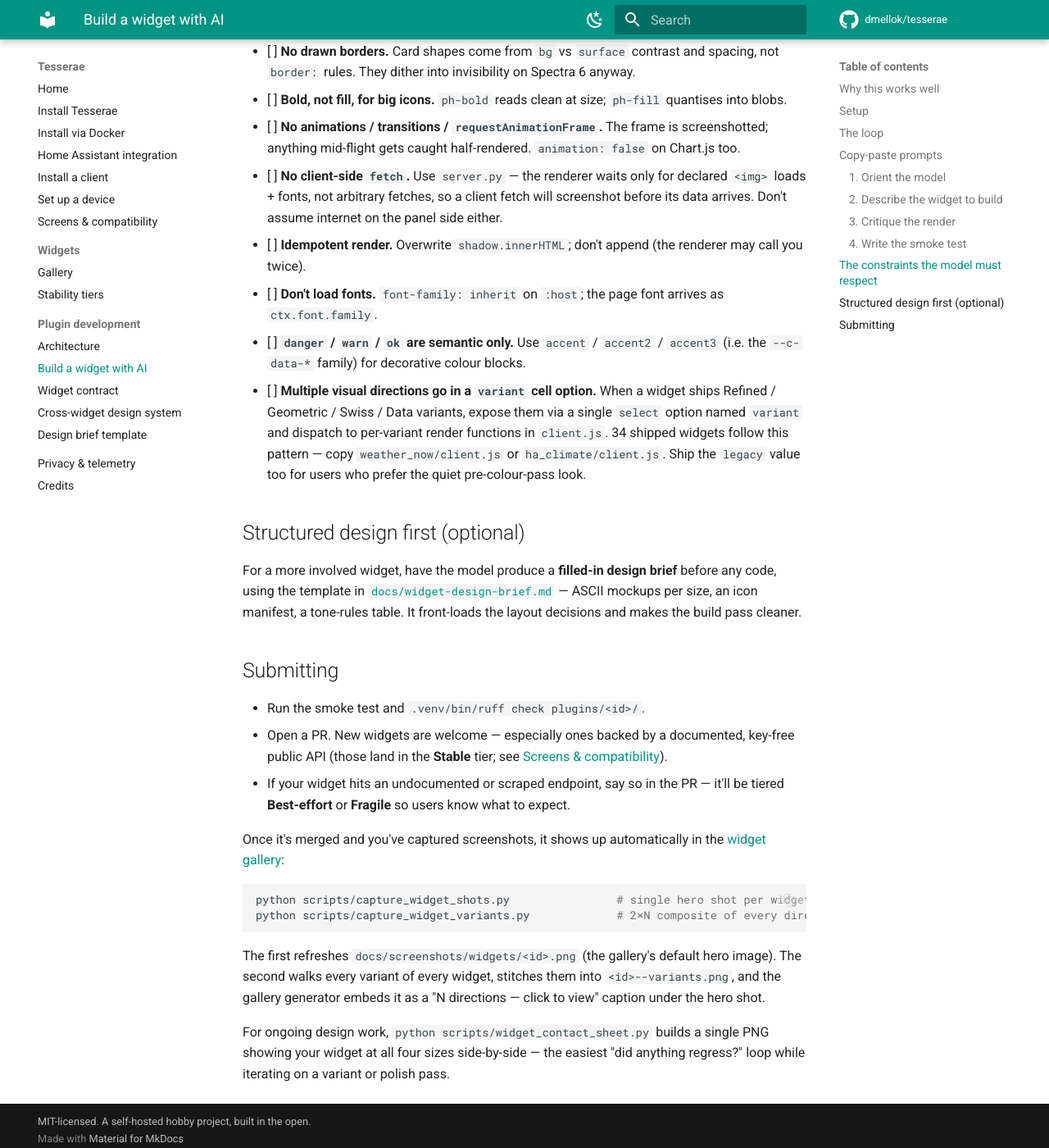
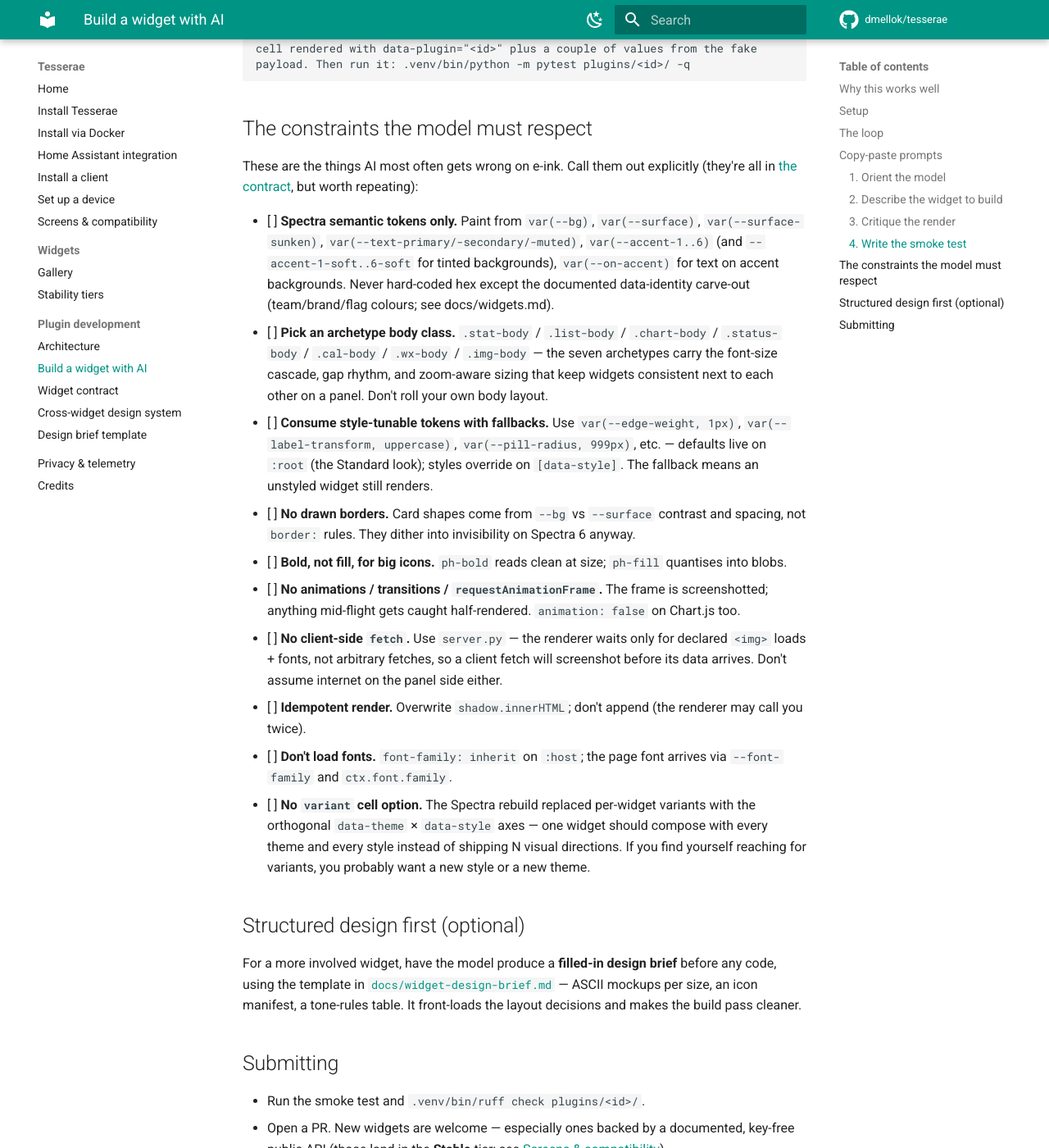
Before and after one commit to dmellok/tesserae, an MkDocs documentation site: the page built from docs/dev/writing-a-plugin.md, in a window 1280 px wide and 1400 px high, scrolled down 3169 px. Shown: the whole window at 82% size. Built offline with MkDocs 1.6.1 and Material for MkDocs 9.7.7, drawn with Linux system fonts in a browser that asks for light colours; comment, search, counter and statistics services are not loaded; some of the changed text lies outside the part shown.

Commit message:
docs: refresh writing-a-plugin.md to Spectra-era doctrine
Wider recon turned up a much narrower stale surface than expected.
``--c-zoom`` is still alive (per ``spectra-widgets.css``), and the
other widget docs (``widgets.md`` / ``widget-design-system.md`` /
``widget-build-prompt.md`` / ``widget-design-brief.md``) already paint
in Spectra terms. Only ``dev/writing-a-plugin.md`` was carrying
pre-purge vocabulary.

Changes there:

* "The contract" intro now names the Spectra semantic tokens
  (``--bg``, ``--surface``, ``--text-primary``, ``--accent-1..6``)
  and the orthogonal ``data-style`` axis instead of the dead
  ``--c-*`` layer.
* Model-orient prompt explicitly lists the Spectra token families
  (semantic + style-tunable), the seven body archetypes, and points
  the model at ``widget-design-system.md`` alongside ``widgets.md``.
* Describe-the-widget prompt swapped from ``--theme-accent /
  accent2 / accent3 + surface2`` (pre-purge token names that no
  longer exist) to ``--accent-1 / --accent-2 / --accent-3`` plus
  ``--accent-*-soft`` and ``--surface-sunken``. Notes that Spectra
  widgets don't ship a ``client.css`` — styles live in a ``<style>``
  block inside ``shadow.innerHTML``.
* Constraints checklist rewritten:
  - "Semantic tokens only" now lists the actual Spectra surface /
    text / accent names instead of ``--c-*`` and ``--c-data-*``.
  - Added "Pick an archetype body class" bullet pointing at the
    seven archetypes.
  - Added "Consume style-tunable tokens with fallbacks"
    (``var(--edge-weight, 1px)`` etc.) — the ``data-style`` axis
    contract.
  - Dropped the "Multiple visual directions go in a variant cell
    option" bullet (variants were stripped in v0.16.27; one widget
    composes with every (theme, style) pair now).
* Submitting section: drop the ``capture_widget_variants.py``
  invocation (script no longer exists) and the variant-composite
  caption story; replaced with a pointer at ``/_test/matrix`` for
  cross-theme / cross-style visual checks.

Other widget docs untouched — verified with grep that every remaining
``--c-*`` reference is ``--c-zoom`` (live), and zero remaining
``--theme-*`` / variant-cell-option / ``--c-data-*`` / ``c-ok|warn|danger``
hits across the doc set.

Co-Authored-By: Claude Opus 4.7 (1M context) <noreply@anthropic.com>

````diff
--- a/docs/dev/writing-a-plugin.md
+++ b/docs/dev/writing-a-plugin.md
@@ -18,7 +18,7 @@ should read it too.
 
 ## Why this works well
 
-- **The contract is small and explicit.** [`docs/widgets.md`](../widgets.md) defines the whole surface: the `render(shadow, ctx)` signature, the `ctx` shape, the `--c-*` colour layer, container queries, the e-ink rules. A model that reads it has everything it needs.
+- **The contract is small and explicit.** [`docs/widgets.md`](../widgets.md) defines the whole surface: the `render(shadow, ctx)` signature, the `ctx` shape, the Spectra semantic tokens (`--bg`, `--surface`, `--text-primary`, `--accent-1..6`, etc.) and the orthogonal `data-style` axis, container queries, the e-ink rules. A model that reads it has everything it needs.
 - **There are 58 worked examples** in `plugins/`. "Model your widget on `weather_now`" is a one-line instruction that carries an enormous amount of design and structure.
 - **The feedback loop is seconds.** `/_test/render?plugin=<id>&size=md` renders a single widget with no dashboard. The dev server auto-reloads; refresh to see edits.
 - **Every widget ships a smoke test.** The model can write it and you can run it — objective "did it work" rather than vibes.
@@ -60,13 +60,20 @@ A widget is a drop-a-folder plugin under plugins/<id>/ with:
   - client.css   (styles)
   - server.py    (optional, server-side data fetch -> ctx.data)
 
-Before writing anything, read docs/widgets.md end to end — it is the full
-contract: the ctx shape, the colour layers (paint from the --c-* semantic
-tokens, never the raw --theme-* primitives; --c-data-* for categorical
-colour, --c-ok/warn/danger for status only; no hard-coded hex), container
-queries (cqw/cqh), Phosphor icon usage (bold for big icons, never fill), and
-the e-ink constraints (no drawn borders, no animations, no client-side fetch
-— use server.py).
+Before writing anything, read docs/widgets.md and
+docs/widget-design-system.md end to end — together they're the full
+contract: the ctx shape; the Spectra token layers (paint from the
+semantic layer: --bg, --surface, --surface-sunken, --text-primary /
+--text-secondary / --text-muted, --accent-1..6 plus their
+--accent-*-soft pairs, --on-accent — never hard-coded hex except the
+documented data-identity colours like team/brand/flag); the orthogonal
+--data-style axis (typography / spacing / shape — never colour) and
+the style-tunable tokens it exposes (--edge-weight, --label-transform,
+--pill-radius, etc.); the seven archetype body classes (.stat-body,
+.list-body, .chart-body, .status-body, .cal-body, .wx-body, .img-body);
+container queries (cqw/cqh); Phosphor icon usage (bold for big icons,
+never fill); and the e-ink constraints (no drawn borders, no
+animations, no client-side fetch — use server.py).
 
 Then read these three shipped widgets as the canonical patterns:
 plugins/weather_now, plugins/weather_hourly, plugins/weather_forecast.
@@ -98,11 +105,18 @@ Sizes + layout:
   - lg (1200x800): <what shows>
 
 Visual style: follow the no-borders, bold-block design language from the weather
-widgets — colour blocks from --theme-accent / accent2 / accent3 + surface2,
-heavy type, one big bold Phosphor hero icon. Use ctx.cell.size to drop
-non-essential sections at xs/sm.
+widgets — colour blocks from --accent-1 / --accent-2 / --accent-3 (their
+--accent-N-soft pairs for tinted backgrounds) plus --surface-sunken for
+neutral chips, heavy type, one big bold Phosphor hero icon. Use ctx.cell.size
+to drop non-essential sections at xs/sm.
 
-Write all four files under plugins/<id>/. Don't hard-code hex except for the
+Pick a body archetype (.stat-body for a hero metric, .list-body for rows,
+.chart-body for charts, etc.) — the archetypes already carry the font-size
+cascade and gap rhythm, don't roll your own.
+
+Write client.js + plugin.json (+ server.py if data-fetched) under
+plugins/<id>/. Spectra widgets don't ship a client.css — paint inside
+shadow.innerHTML via a <style> block. Don't hard-code hex except for the
 documented data-identity cases in docs/widgets.md.
 ```
 
@@ -133,15 +147,16 @@ payload. Then run it: .venv/bin/python -m pytest plugins/<id>/ -q
 These are the things AI most often gets wrong on e-ink. Call them out explicitly
 (they're all in [the contract](../widgets.md), but worth repeating):
 
-- [ ] **Semantic tokens only** — style DOM with `var(--c-*)` (`--c-data-*` for categorical colour, `--c-ok/warn/danger` for status only); `ctx.theme.*` is canvas-only. Never raw `--theme-*` or hard-coded hex (except documented data-identity colours: team/brand/flag).
-- [ ] **No drawn borders.** Card shapes come from `bg` vs `surface` contrast and spacing, not `border:` rules. They dither into invisibility on Spectra 6 anyway.
+- [ ] **Spectra semantic tokens only.** Paint from `var(--bg)`, `var(--surface)`, `var(--surface-sunken)`, `var(--text-primary/-secondary/-muted)`, `var(--accent-1..6)` (and `--accent-1-soft..6-soft` for tinted backgrounds), `var(--on-accent)` for text on accent backgrounds. Never hard-coded hex except the documented data-identity carve-out (team/brand/flag colours; see docs/widgets.md).
+- [ ] **Pick an archetype body class.** `.stat-body` / `.list-body` / `.chart-body` / `.status-body` / `.cal-body` / `.wx-body` / `.img-body` — the seven archetypes carry the font-size cascade, gap rhythm, and zoom-aware sizing that keep widgets consistent next to each other on a panel. Don't roll your own body layout.
+- [ ] **Consume style-tunable tokens with fallbacks.** Use `var(--edge-weight, 1px)`, `var(--label-transform, uppercase)`, `var(--pill-radius, 999px)`, etc. — defaults live on `:root` (the Standard look); styles override on `[data-style]`. The fallback means an unstyled widget still renders.
+- [ ] **No drawn borders.** Card shapes come from `--bg` vs `--surface` contrast and spacing, not `border:` rules. They dither into invisibility on Spectra 6 anyway.
 - [ ] **Bold, not fill, for big icons.** `ph-bold` reads clean at size; `ph-fill` quantises into blobs.
 - [ ] **No animations / transitions / `requestAnimationFrame`.** The frame is screenshotted; anything mid-flight gets caught half-rendered. `animation: false` on Chart.js too.
 - [ ] **No client-side `fetch`.** Use `server.py` — the renderer waits only for declared `<img>` loads + fonts, not arbitrary fetches, so a client fetch will screenshot before its data arrives. Don't assume internet on the panel side either.
 - [ ] **Idempotent render.** Overwrite `shadow.innerHTML`; don't append (the renderer may call you twice).
-- [ ] **Don't load fonts.** `font-family: inherit` on `:host`; the page font arrives as `ctx.font.family`.
-- [ ] **`danger` / `warn` / `ok` are semantic only.** Use `accent` / `accent2` / `accent3` (i.e. the `--c-data-*` family) for decorative colour blocks.
-- [ ] **Multiple visual directions go in a `variant` cell option.** When a widget ships Refined / Geometric / Swiss / Data variants, expose them via a single `select` option named `variant` and dispatch to per-variant render functions in `client.js`. 34 shipped widgets follow this pattern — copy `weather_now/client.js` or `ha_climate/client.js`. Ship the `legacy` value too for users who prefer the quiet pre-colour-pass look.
+- [ ] **Don't load fonts.** `font-family: inherit` on `:host`; the page font arrives via `--font-family` and `ctx.font.family`.
+- [ ] **No `variant` cell option.** The Spectra rebuild replaced per-widget variants with the orthogonal `data-theme` × `data-style` axes — one widget should compose with every theme and every style instead of shipping N visual directions. If you find yourself reaching for variants, you probably want a new style or a new theme.
 
 ## Structured design first (optional)
 
@@ -161,16 +176,14 @@ Once it's merged and you've captured screenshots, it shows up automatically
 in the [widget gallery](../widgets/gallery.md):
 
 ```sh
-python scripts/capture_widget_shots.py                # single hero shot per widget
-python scripts/capture_widget_variants.py             # 2×N composite of every direction
+python scripts/capture_widget_shots.py    # single hero shot per widget
 ```
 
-The first refreshes `docs/screenshots/widgets/<id>.png` (the gallery's
-default hero image). The second walks every variant of every widget,
-stitches them into `<id>--variants.png`, and the gallery generator
-embeds it as a "N directions — click to view" caption under the hero
-shot.
+That refreshes `docs/screenshots/widgets/<id>.png` (the gallery's
+default hero image). For visual-regression spot-checks across themes
+or styles, hit `/_test/matrix` in the dev server — it renders one
+widget across the full theme × style grid in a single page.
 
 For ongoing design work, `python scripts/widget_contact_sheet.py` builds a
 single PNG showing your widget at all four sizes side-by-side — the easiest
-"did anything regress?" loop while iterating on a variant or polish pass.
+"did anything regress?" loop while iterating on a polish pass.
````
